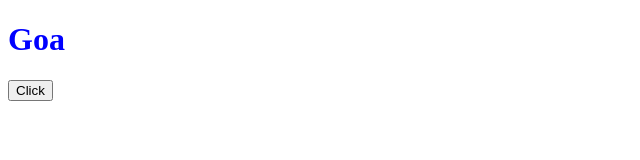
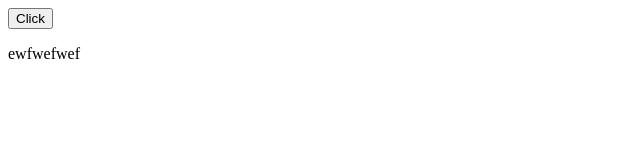
Before and after one commit to Cxvarisorka/git-test, a plain HTML site: page index.html in a window 1280 px wide. Shown: the whole page, without its empty margins (0-640 px from the left). Drawn offline with Linux system fonts and the light colour scheme.

Commit message:
i deleted heading and added p

```diff
--- a/index.html
+++ b/index.html
@@ -7,7 +7,7 @@
     <title>Document</title>
 </head>
 <body>
-    <h1>Goa</h1>
     <button>Click</button>
+    <p>ewfwefwef</p>
 </body>
 </html>
```
